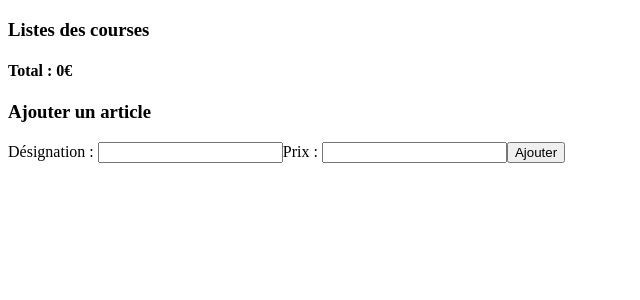
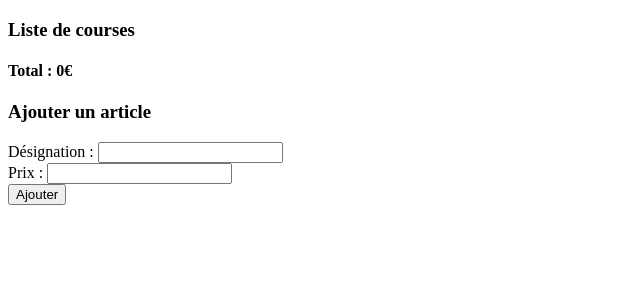
Before and after one commit to marue59/Angular, an Angular app: page / in a window 1280 px wide. Shown: the top 300 px of the page, without its empty margins (0-640 px from the left). Built offline with nearby package versions, Linux system fonts and the light colour scheme.

Commit message:
ajout demo output

```diff
--- a/src/app/app.component.html
+++ b/src/app/app.component.html
@@ -12,5 +12,6 @@
 <app-time-menu></app-time-menu>
 <app-liste-courses></app-liste-courses>
 <app-reactive-liste-courses></app-reactive-liste-courses>
--->
-<app-formbuilder-liste-courses></app-formbuilder-liste-courses>
+<app-formbuilder-liste-courses></app-formbuilder-liste-courses>-->
+
+<app-data-course></app-data-course>
--- a/src/app/app.module.ts
+++ b/src/app/app.module.ts
@@ -18,6 +18,8 @@ import { TimeMenuComponent } from './components/time-menu/time-menu.component';
 import { ListeCoursesComponent } from './components/liste-courses/liste-courses.component';
 import { ReactiveListeCoursesComponent } from './components/reactive-liste-courses/reactive-liste-courses.component';
 import { FormbuilderListeCoursesComponent } from './components/formbuilder-liste-courses/formbuilder-liste-courses.component';
+import { DataCourseComponent } from './components/OutputListeCourse/data-course/data-course.component';
+import { FormCourseComponent } from './components/OutputListeCourse/form-course/form-course.component';
 
 
 @NgModule({
@@ -36,7 +38,9 @@ import { FormbuilderListeCoursesComponent } from './components/formbuilder-liste
     TimeMenuComponent,
     ListeCoursesComponent,
     ReactiveListeCoursesComponent,
-    FormbuilderListeCoursesComponent
+    FormbuilderListeCoursesComponent,
+    DataCourseComponent,
+    FormCourseComponent
   ],
   imports: [
     BrowserModule,
--- /dev/null
+++ b/src/app/components/OutputListeCourse/data-course/data-course.component.html
@@ -0,0 +1,13 @@
+<h3>Liste de courses</h3>
+<ul>
+  <li *ngFor="let article of courses">
+    {{ article.designation }} : {{ article.prix}}€
+  </li>
+</ul>
+
+<h4>Total : {{total}}€ </h4>
+
+<!--- appeler le composant enfant et ecouter l'evenement
+// $event stocker l'evenement, le recuperer  -->
+ <h3> Ajouter un article</h3>
+ <app-form-course (onAddArticle)="addArticle($event)"> </app-form-course>
--- /dev/null
+++ b/src/app/components/OutputListeCourse/data-course/data-course.component.ts
@@ -0,0 +1,22 @@
+import { Component, OnInit } from '@angular/core';
+
+@Component({
+  selector: 'app-data-course',
+  templateUrl: './data-course.component.html',
+  styleUrls: ['./data-course.component.scss'],
+})
+export class DataCourseComponent implements OnInit {
+  courses: any[] = [];
+
+  constructor() {}
+
+  ngOnInit(): void {}
+
+  addArticle(article: any) {
+    this.courses.push(article);
+  }
+
+  get total() {
+    return this.courses.reduce((total, article) => total + article.prix, 0);
+  }
+}
--- /dev/null
+++ b/src/app/components/OutputListeCourse/form-course/form-course.component.html
@@ -0,0 +1,21 @@
+<div>
+  <form [formGroup]="article" (ngSubmit)="onSubmit()">
+    <div>
+      <label> Désignation : </label>
+      <input type="text" formControlName="designation" />
+      <span *ngIf="submitted && !form['designation'].valid">
+        * Nom invalide
+      </span>
+    </div>
+    <div>
+      <label> Prix : </label>
+      <input type="number" formControlName="prix" />
+      <span *ngIf="submitted && !form['prix'].valid">
+        * Prix invalide
+      </span>
+    </div>
+    <div>
+      <button type="submit">Ajouter</button>
+    </div>
+  </form>
+</div>
--- /dev/null
+++ b/src/app/components/OutputListeCourse/form-course/form-course.component.ts
@@ -0,0 +1,43 @@
+import { Component, EventEmitter, OnInit, Output } from '@angular/core';
+import { FormBuilder, FormGroup, Validators } from '@angular/forms';
+
+@Component({
+  selector: 'app-form-course',
+  templateUrl: './form-course.component.html',
+  styleUrls: ['./form-course.component.scss'],
+})
+export class FormCourseComponent implements OnInit {
+  @Output()
+  onAddArticle: EventEmitter<any> = new EventEmitter();
+
+  article: FormGroup = this.fb.group({
+    designation: ['', Validators.required],
+    prix: ['', Validators.required],
+  });
+
+  submitted: boolean = false;
+
+  constructor(private fb: FormBuilder) {}
+
+  ngOnInit(): void {}
+
+  private resetForm(): void {
+    this.article.reset();
+    this.submitted = false;
+  }
+
+  public onSubmit(): void {
+    this.submitted = true;
+
+    if (this.article.valid) {
+      this.onAddArticle.emit(this.article.value);
+      this.resetForm();
+    } else {
+      throw new Error('ERROR');
+    }
+  }
+
+  get form() {
+    return this.article.controls;
+  }
+}
```
Also changed, not shown: src/app/components/OutputListeCourse/data-course/data-course.component.scss (added), src/app/components/OutputListeCourse/form-course/form-course.component.scss (added), 2 other files (tests, documents, lock files or other folders).
